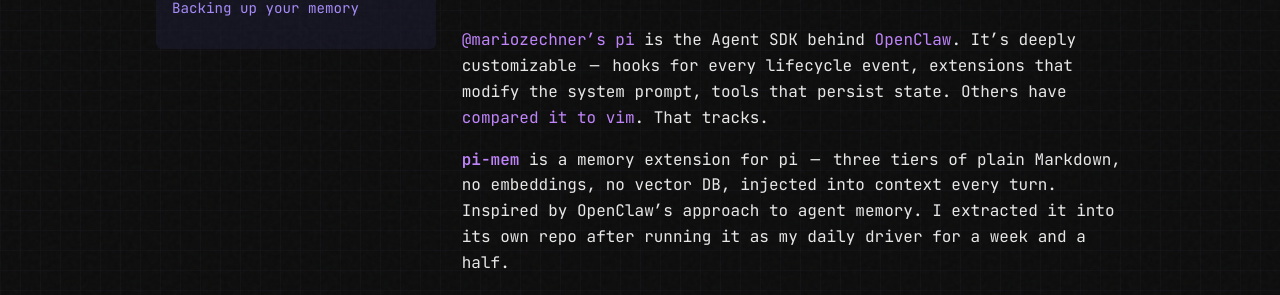
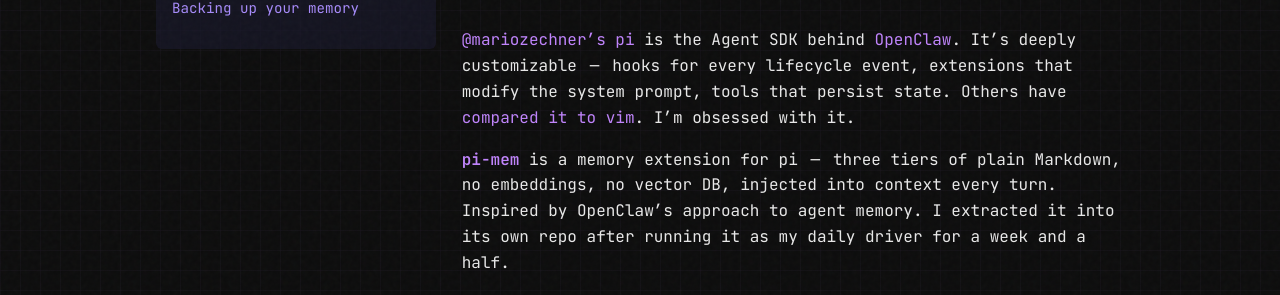
Before and after one commit to skyfallsin/skyfallsin.github.io, a Jekyll site: the page built from _posts/2026-02-11-pi-mem.md, in a window 1280 px wide and 900 px high, scrolled down 637 px. Shown: the part 153-448 px from the top of the window. Built offline with Jekyll 4.4.1, drawn with Linux system fonts in a browser that asks for light colours; nearby versions of some CDN libraries.

Commit message:
pi-mem: That tracks -> I'm obsessed with it

```diff
--- a/_posts/2026-02-11-pi-mem.md
+++ b/_posts/2026-02-11-pi-mem.md
@@ -12,7 +12,7 @@
   <img src="/images/posts/pi-mem-dark.png" alt="pi-mem" width="350" class="theme-img-dark" />
 </p>
 
-[@mariozechner's pi](https://pi.dev/) is the Agent SDK behind [OpenClaw](https://openclaw.ai). It's deeply customizable — hooks for every lifecycle event, extensions that modify the system prompt, tools that persist state. Others have [compared it to vim](https://www.generativist.com/notes/2026/Feb/10/pi-is-vim). That tracks.
+[@mariozechner's pi](https://pi.dev/) is the Agent SDK behind [OpenClaw](https://openclaw.ai). It's deeply customizable — hooks for every lifecycle event, extensions that modify the system prompt, tools that persist state. Others have [compared it to vim](https://www.generativist.com/notes/2026/Feb/10/pi-is-vim). I'm obsessed with it.
 
 **[pi-mem](https://github.com/skyfallsin/pi-mem)** is a memory extension for pi — three tiers of plain Markdown, no embeddings, no vector DB, injected into context every turn. Inspired by OpenClaw's approach to agent memory. I extracted it into its own repo after running it as my daily driver for a week and a half.
 
```
